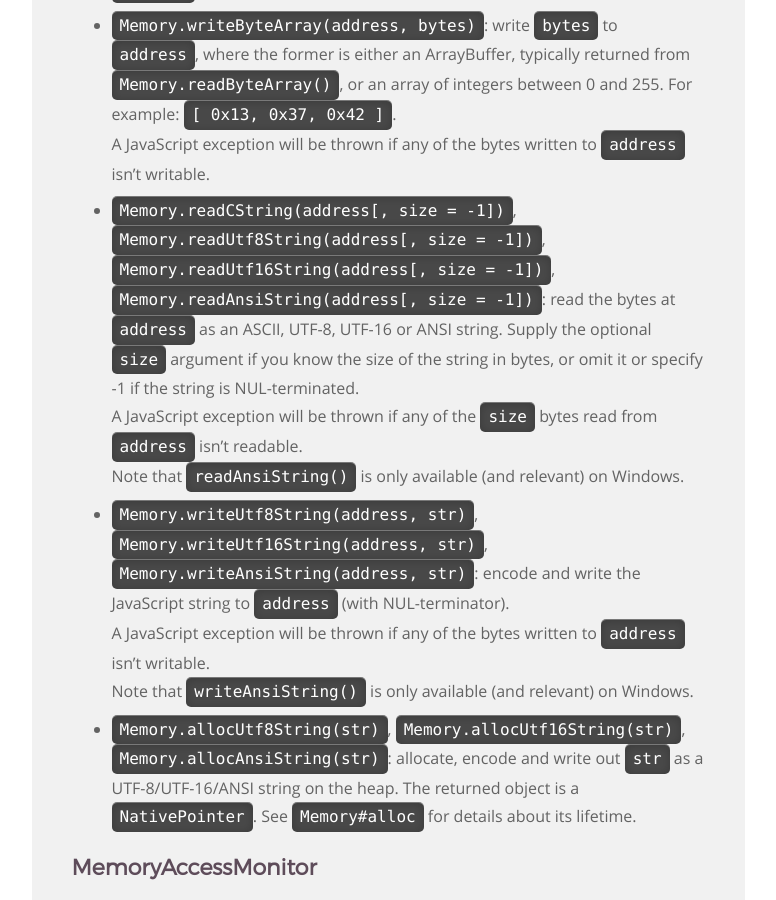
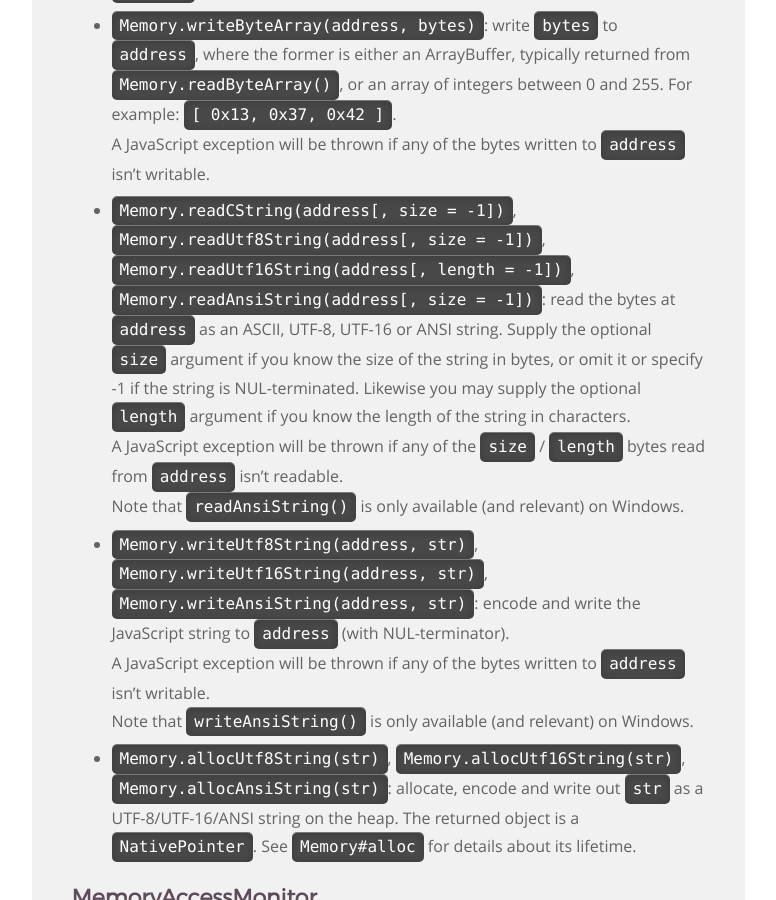
Before and after one commit to frida/frida-website, a Jekyll site: the page built from docs/javascript-api.md, in a window 1280 px wide and 900 px high, scrolled down 12009 px. Shown: the whole window, without its empty margins (364-1140 px from the left). Built offline with Jekyll 4.4.1, drawn with Linux system fonts in a browser that asks for light colours.

Commit message:
Fix the docs for the string read functionality of the Memory API

```diff
--- a/docs/javascript-api.md
+++ b/docs/javascript-api.md
@@ -486,14 +486,16 @@ Memory.protect(ptr("0x1234"), 4096, 'rw-');
 
 +   `Memory.readCString(address[, size = -1])`,
     `Memory.readUtf8String(address[, size = -1])`,
-    `Memory.readUtf16String(address[, size = -1])`,
+    `Memory.readUtf16String(address[, length = -1])`,
     `Memory.readAnsiString(address[, size = -1])`:
     read the bytes at `address` as an ASCII, UTF-8, UTF-16 or ANSI string.
     Supply the optional `size` argument if you know the size of the string
     in bytes, or omit it or specify -1 if the string is NUL-terminated.
+    Likewise you may supply the optional `length` argument if you know the
+    length of the string in characters.
 
-    A JavaScript exception will be thrown if any of the `size` bytes read from
-    `address` isn't readable.
+    A JavaScript exception will be thrown if any of the `size` / `length` bytes
+    read from `address` isn't readable.
 
     Note that `readAnsiString()` is only available (and relevant) on Windows.
 
```
